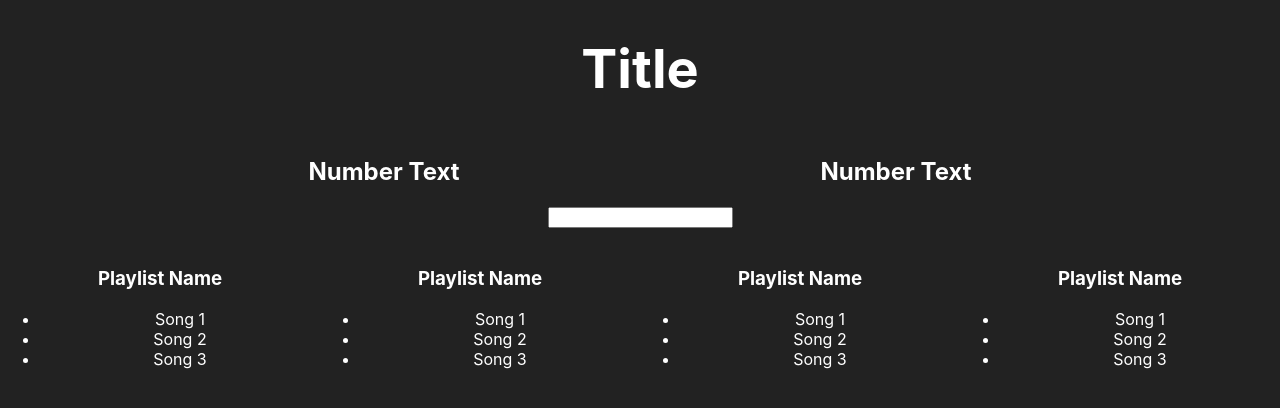
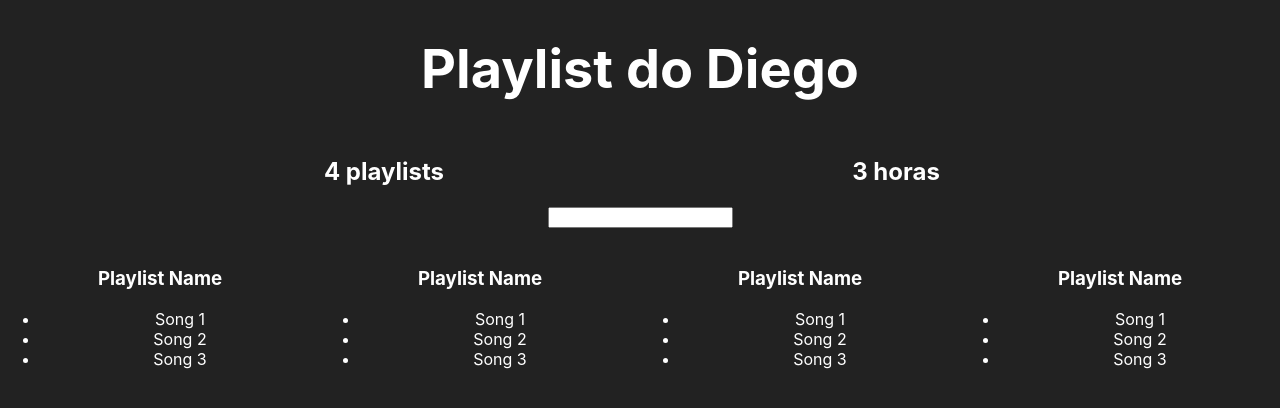
Before and after one commit to diegofsv/devtip-prototype, a React (Create React App) app: page / in a window 1280 px wide. Shown: the top 408 px of the page. Built offline with nearby package versions, Linux system fonts and the light colour scheme.

Commit message:
mudancas nos agregadores e contadores

```diff
--- a/src/App.js
+++ b/src/App.js
@@ -5,13 +5,44 @@ import './App.css';
 
 let defaultStyle = {
   color: '#fff'
+};
+let fakeServerData = {
+  user: {
+    name: 'Diego',
+    playlists: [
+      {name: 'Punk Rock',
+       songs: [{name: 'Punk rock Song', duration: 1324}, {name: 'American Jesus', duration: 1324}]},
+      {name: 'Industrial',
+       songs: [{name: 'Punk rock Song', duration: 1324}, {name: 'American Jesus', duration: 1324}]},
+      {name: 'Heavy Metal',
+       songs: [{name: 'Punk rock Song', duration: 1324}, {name: 'American Jesus', duration: 1324}]},
+      {name: 'Thrash Metal',
+       songs: [{name: 'Punk rock Song', duration: 1324}, {name: 'American Jesus', duration: 1324}]}
+    ]
   }
+};
 
-class Aggregate extends Component {
+class PlaylistCounter extends Component {
   render() {
     return (
       <div style={{...defaultStyle, width: '40%', display: 'inline-block'}}>
-        <h2 >Number Text</h2>
+        <h2 >{this.props.playlists.length} playlists</h2>
+      </div>
+    );
+  }
+}
+
+class HourCounter extends Component {
+  render() {
+    let allSongs = this.props.playlists.reduce((songs, eachPlaylist) => {
+      return songs.concat(eachPlaylist.songs)
+    } , [])
+    let totalDuration = allSongs.reduce((sum, eachSong) => {
+      return sum + eachSong.duration
+    }, 0)
+    return (
+      <div style={{...defaultStyle, width: '40%', display: 'inline-block'}}>
+        <h2 >{Math.round(totalDuration/3600)} horas</h2>
       </div>
     );
   }
@@ -45,18 +76,38 @@ class Playlist extends Component{
 }
 
 class App extends Component {
+  constructor() {
+    super();
+    this.state = {serverData: {}};
+  }
+  componentDidMount() {
+    setTimeout(() => {
+      this.setState({serverData: fakeServerData})}, 1000);
+    }
+
 
   render() {
     return (
       <div className="App">
-        <h1>Title</h1>
-        <Aggregate />
-        <Aggregate />
+      {this.state.serverData.user ?
+        <div>
+          {
+            this.state.serverData.user &&
+            <h1>
+              Playlist do {this.state.serverData.user.name}
+            </h1>
+          }
+
+          <PlaylistCounter playlists={
+            this.state.serverData.user.playlists} />
+          <HourCounter playlists={
+            this.state.serverData.user.playlists} />
           <Filter/>
           <Playlist/>
           <Playlist/>
           <Playlist/>
           <Playlist/>
+        </div> : <h1 style={defaultStyle}> Carregando... </h1>}
       </div>
     );
   }
```
Lines whose indentation alone changed are shown as unchanged.
